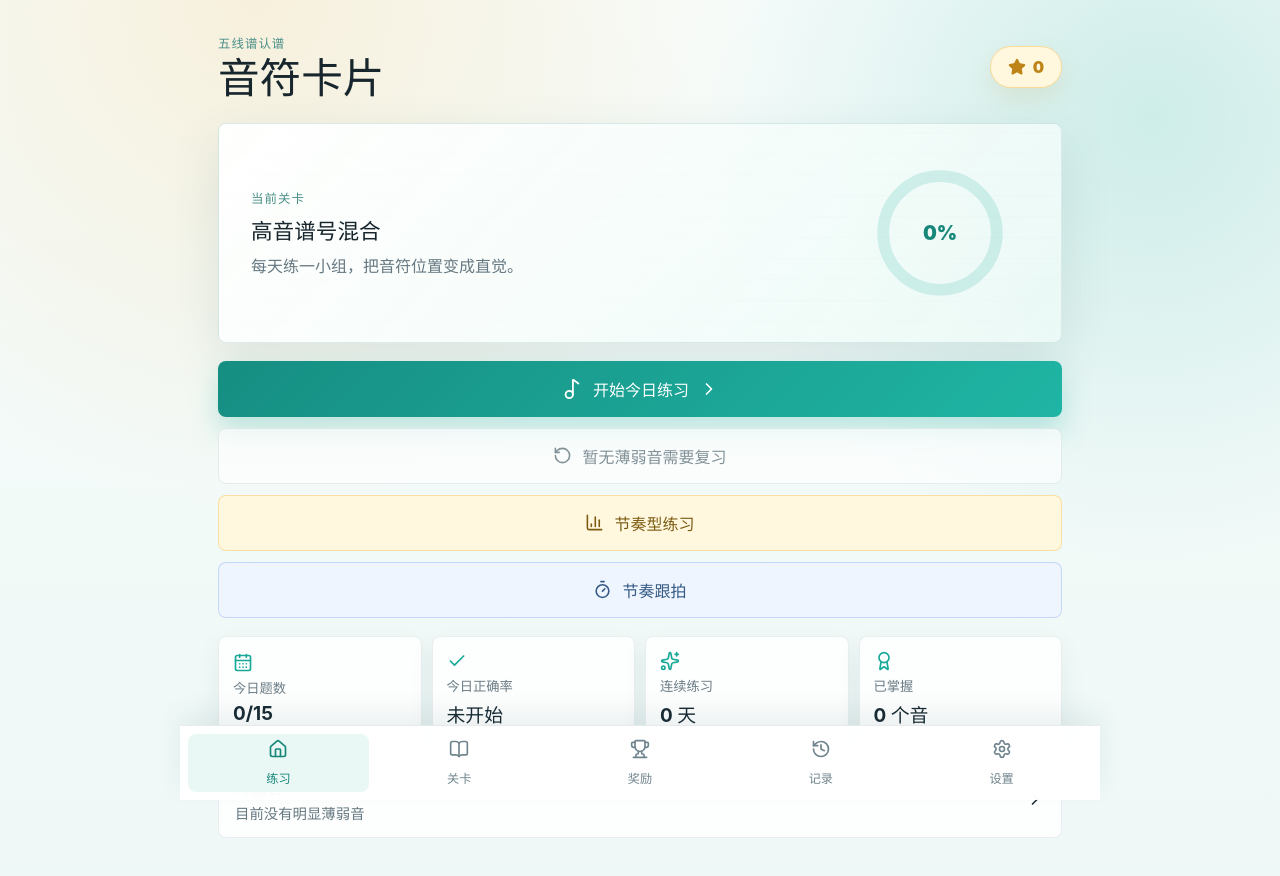
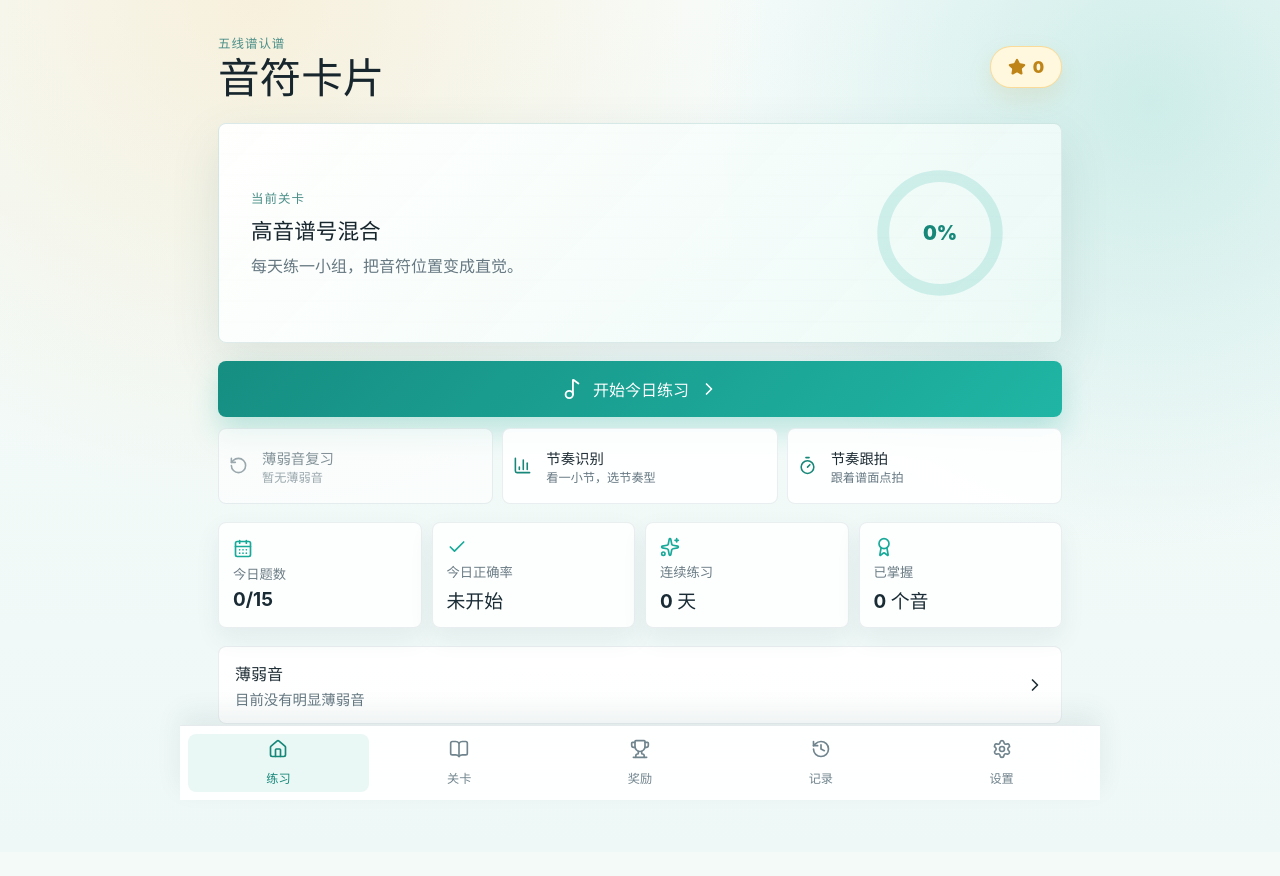
Before and after one commit to figo2314/Music-Staff-Reading, a React (Vite) app: page / in a window 1280 px wide. Shown: the top 876 px of the page. After the commit the page ends 852 px from the top, so only its background shows below. Built offline with nearby package versions, Linux system fonts and the light colour scheme.

Commit message:
Group home practice modes

```diff
--- a/src/App.css
+++ b/src/App.css
@@ -150,7 +150,7 @@ h2 {
   transition: stroke-dashoffset 0.4s ease;
 }
 
-.primary-actions,
+.practice-mode-panel,
 .finish-actions {
   display: grid;
   gap: 11px;
@@ -202,18 +202,6 @@ h2 {
   cursor: default;
 }
 
-.rhythm-start-button {
-  color: #7c5b11;
-  background: #fff8df;
-  border-color: rgba(246, 178, 59, 0.38);
-}
-
-.tap-start-button {
-  color: #365a85;
-  background: #eef5ff;
-  border-color: rgba(90, 141, 238, 0.28);
-}
-
 .text-button {
   min-height: 44px;
   border-radius: 8px;
@@ -232,6 +220,64 @@ h2 {
 
 .privacy-row {
   margin-top: 12px;
+}
+
+.mode-row-grid {
+  display: grid;
+  grid-template-columns: repeat(3, minmax(0, 1fr));
+  gap: 9px;
+}
+
+.mode-row {
+  min-height: 76px;
+  border: 1px solid rgba(85, 118, 130, 0.12);
+  border-radius: 8px;
+  background: rgba(255, 255, 255, 0.88);
+  color: #1f2d35;
+  cursor: pointer;
+  display: grid;
+  grid-template-columns: 24px 1fr;
+  align-items: center;
+  gap: 9px;
+  padding: 10px;
+  text-align: left;
+}
+
+.mode-row svg {
+  color: #168779;
+}
+
+.mode-row span {
+  min-width: 0;
+  display: grid;
+  gap: 2px;
+}
+
+.mode-row strong,
+.mode-row small {
+  overflow-wrap: anywhere;
+}
+
+.mode-row strong {
+  font-size: 0.9rem;
+}
+
+.mode-row small {
+  color: #667882;
+  font-size: 0.76rem;
+  font-weight: 800;
+  line-height: 1.25;
+}
+
+.mode-row:disabled {
+  color: #829198;
+  background: rgba(255, 255, 255, 0.58);
+  cursor: default;
+}
+
+.mode-row:disabled svg,
+.mode-row:disabled small {
+  color: #9aa7ad;
 }
 
 .metric-grid {
@@ -1294,6 +1340,10 @@ h2 {
     grid-template-columns: 1fr;
   }
 
+  .mode-row-grid {
+    grid-template-columns: 1fr;
+  }
+
   .piano-keyboard {
     height: 158px;
   }
--- a/src/App.tsx
+++ b/src/App.tsx
@@ -752,25 +752,36 @@ function HomeView({
         </div>
       </section>
 
-      <div className="primary-actions">
+      <section className="practice-mode-panel" aria-label="练习模式">
         <button className="primary-button" type="button" onClick={onStart}>
           <Music2 aria-hidden="true" size={22} />
           开始今日练习
           <ChevronRight aria-hidden="true" size={20} />
         </button>
-        <button className="secondary-button" type="button" onClick={onReview} disabled={weakCount === 0}>
-          <RotateCcw aria-hidden="true" size={19} />
-          {weakCount > 0 ? `复习薄弱音（${weakCount}）` : '暂无薄弱音需要复习'}
-        </button>
-        <button className="secondary-button rhythm-start-button" type="button" onClick={onStartRhythm}>
-          <BarChart3 aria-hidden="true" size={19} />
-          节奏型练习
-        </button>
-        <button className="secondary-button tap-start-button" type="button" onClick={onStartRhythmTap}>
-          <Timer aria-hidden="true" size={19} />
-          节奏跟拍
-        </button>
-      </div>
+        <div className="mode-row-grid">
+          <button className="mode-row" type="button" onClick={onReview} disabled={weakCount === 0}>
+            <RotateCcw aria-hidden="true" size={19} />
+            <span>
+              <strong>薄弱音复习</strong>
+              <small>{weakCount > 0 ? `${weakCount} 个音需要多练` : '暂无薄弱音'}</small>
+            </span>
+          </button>
+          <button className="mode-row" type="button" onClick={onStartRhythm}>
+            <BarChart3 aria-hidden="true" size={19} />
+            <span>
+              <strong>节奏识别</strong>
+              <small>看一小节，选节奏型</small>
+            </span>
+          </button>
+          <button className="mode-row" type="button" onClick={onStartRhythmTap}>
+            <Timer aria-hidden="true" size={19} />
+            <span>
+              <strong>节奏跟拍</strong>
+              <small>跟着谱面点拍</small>
+            </span>
+          </button>
+        </div>
+      </section>
 
       <div className="metric-grid">
         <MetricCard icon={CalendarDays} label="今日题数" value={`${todayAnswered}/${totalTarget}`} />
```
